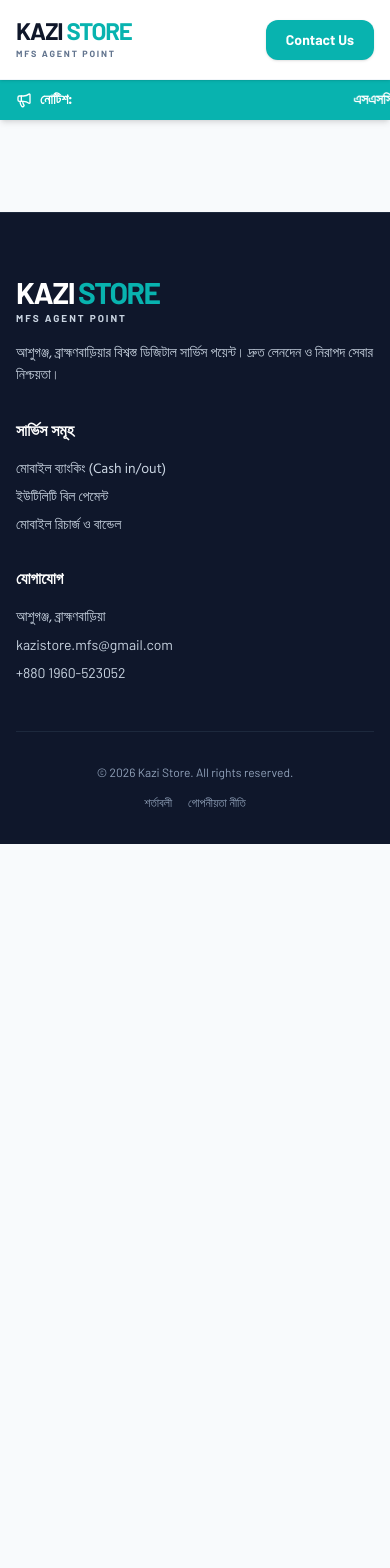
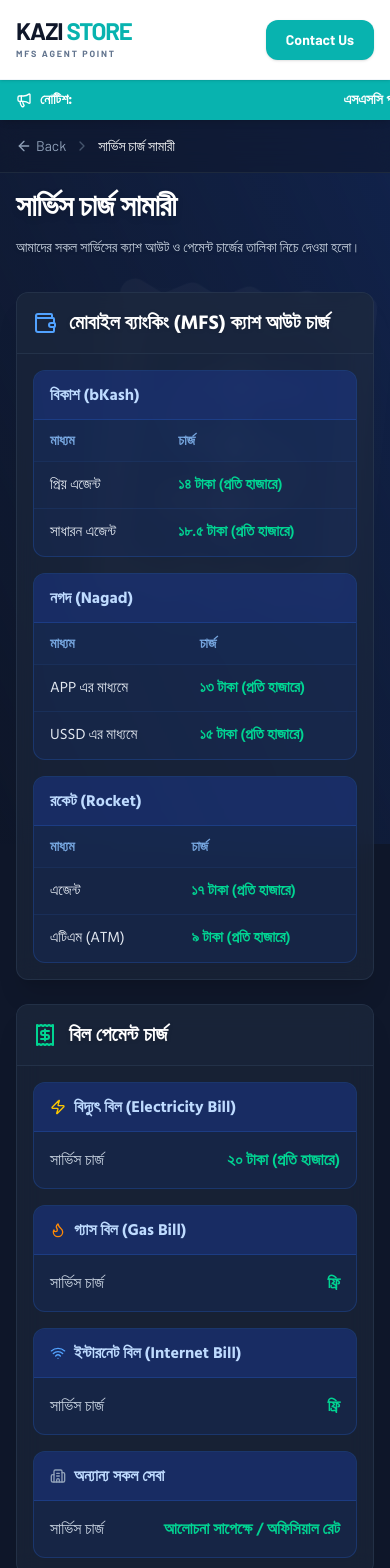
Before and after one commit to kazistoremfs-cmd/kazistore.mfs, a React (Vite) app: page /charges in a window 390 px wide. Shown: the top 1568 px of the page. Before the commit the page ends 844 px from the top, so only its background shows below. Built offline with nearby package versions, Linux system fonts and the light colour scheme.

Commit message:
feat: add charge summary page and navigation
Implement a dedicated ChargeSummary component to display MFS and utility bill charges, and add a quick-access link to the Hero section for better user transparency.

```diff
--- a/src/App.tsx
+++ b/src/App.tsx
@@ -10,6 +10,7 @@
 import ServiceDetail from './components/ServiceDetail';
 import SSCDetails from './components/SSCDetails';
 import CollegeAdmissionDetails from './components/CollegeAdmissionDetails';
+import ChargeSummary from './components/ChargeSummary';
 import { BrowserRouter as Router, Routes, Route } from 'react-router-dom';
 
 function Home() {
@@ -33,6 +34,7 @@
             <Route path="/service/:id" element={<ServiceDetail />} />
             <Route path="/ssc-details" element={<SSCDetails />} />
             <Route path="/college-admission-details" element={<CollegeAdmissionDetails />} />
+            <Route path="/charges" element={<ChargeSummary />} />
           </Routes>
         </main>
 
--- /dev/null
+++ b/src/components/ChargeSummary.tsx
@@ -0,0 +1,165 @@
+import React, { useEffect } from 'react';
+import { Link, useNavigate } from 'react-router-dom';
+import { ArrowLeft, ChevronRight, Wallet, Receipt, Zap, Wifi, Flame, Building2 } from 'lucide-react';
+import { motion } from 'motion/react';
+
+export default function ChargeSummary() {
+  const navigate = useNavigate();
+
+  useEffect(() => {
+    window.scrollTo(0, 0);
+  }, []);
+
+  const charges = [
+    {
+      category: 'মোবাইল ব্যাংকিং (MFS) ক্যাশ আউট চার্জ',
+      icon: <Wallet className="w-6 h-6 text-blue-400" />,
+      items: [
+        {
+          name: 'বিকাশ (bKash)',
+          details: [
+            { method: 'প্রিয় এজেন্ট', charge: '১৪ টাকা (প্রতি হাজারে)' },
+            { method: 'সাধারন এজেন্ট', charge: '১৮.৫ টাকা (প্রতি হাজারে)' }
+          ]
+        },
+        {
+          name: 'নগদ (Nagad)',
+          details: [
+            { method: 'APP এর মাধ্যমে', charge: '১৩ টাকা (প্রতি হাজারে)' },
+            { method: 'USSD এর মাধ্যমে', charge: '১৫ টাকা (প্রতি হাজারে)' }
+          ]
+        },
+        {
+          name: 'রকেট (Rocket)',
+          details: [
+            { method: 'এজেন্ট', charge: '১৭ টাকা (প্রতি হাজারে)' },
+            { method: 'এটিএম (ATM)', charge: '৯ টাকা (প্রতি হাজারে)' }
+          ]
+        }
+      ]
+    },
+    {
+      category: 'বিল পেমেন্ট চার্জ',
+      icon: <Receipt className="w-6 h-6 text-emerald-400" />,
+      items: [
+        {
+          name: 'বিদ্যুৎ বিল (Electricity Bill)',
+          icon: <Zap className="w-4 h-4 text-yellow-400" />,
+          charge: '২০ টাকা (প্রতি হাজারে)'
+        },
+        {
+          name: 'গ্যাস বিল (Gas Bill)',
+          icon: <Flame className="w-4 h-4 text-orange-400" />,
+          charge: 'ফ্রি'
+        },
+        {
+          name: 'ইন্টারনেট বিল (Internet Bill)',
+          icon: <Wifi className="w-4 h-4 text-blue-400" />,
+          charge: 'ফ্রি'
+        },
+        {
+          name: 'অন্যান্য সকল সেবা',
+          icon: <Building2 className="w-4 h-4 text-slate-400" />,
+          charge: 'আলোচনা সাপেক্ষে / অফিসিয়াল রেট'
+        }
+      ]
+    }
+  ];
+
+  return (
+    <div className="relative min-h-[calc(100vh-64px)] bg-[#0F172A] overflow-hidden flex flex-col">
+      {/* 3D Background Element */}
+      <div className="absolute inset-0 z-0 overflow-hidden [perspective:1000px] pointer-events-none fixed">
+        <div className="absolute top-0 right-0 w-full h-full bg-gradient-to-bl from-blue-600/20 to-[#0F172A] opacity-90"></div>
+        <div className="[transform-style:preserve-3d] absolute top-1/4 md:top-1/2 right-[-20%] md:right-[5%] md:-translate-y-1/2 md:translate-x-0 opacity-30">
+          <motion.div
+            animate={{ rotateX: [0, 15, 0], rotateY: [0, -20, 0], rotateZ: [0, 10, 0] }}
+            transition={{ duration: 8, repeat: Infinity, ease: "easeInOut" }}
+            className="text-white/10 drop-shadow-[0_20px_20px_rgba(255,255,255,0.1)]"
+            style={{ willChange: "transform" }}
+          >
+            <div className="w-[120vw] h-[120vw] md:w-[600px] md:h-[600px] flex items-center justify-center max-w-[600px] max-h-[600px]">
+              <Receipt className="w-3/4 h-3/4" />
+            </div>
+          </motion.div>
+        </div>
+      </div>
+
+      <div className="relative z-10 flex-1 flex flex-col w-full max-w-4xl mx-auto md:px-8">
+        {/* Breadcrumb */}
+        <nav className="flex items-center gap-2 text-sm text-slate-400 p-4 md:pt-12 md:px-0 font-en backdrop-blur-md bg-[#0F172A]/50 md:bg-transparent sticky top-0 z-20 border-b border-slate-800 md:border-none">
+          <button onClick={() => navigate(-1)} className="hover:text-blue-400 transition-colors flex items-center gap-1 cursor-pointer">
+            <ArrowLeft className="w-4 h-4" /> Back
+          </button>
+          <ChevronRight className="w-4 h-4 text-slate-600" />
+          <span className="text-white font-medium truncate">সার্ভিস চার্জ সামারী</span>
+        </nav>
+
+        {/* Content Container */}
+        <motion.div
+          initial={{ opacity: 0, y: 20 }}
+          animate={{ opacity: 1, y: 0 }}
+          className="p-4 sm:p-6 md:p-10 lg:p-12 flex flex-col gap-8 md:gap-12 flex-1"
+        >
+          {/* Header */}
+          <div>
+            <h1 className="text-3xl sm:text-4xl lg:text-5xl font-bold font-bn text-white mb-3 md:mb-4 tracking-tight drop-shadow-md">
+              সার্ভিস চার্জ সামারী
+            </h1>
+            <p className="text-sm sm:text-base md:text-lg text-slate-300 font-bn leading-relaxed max-w-2xl whitespace-pre-line drop-shadow">
+              আমাদের সকল সার্ভিসের ক্যাশ আউট ও পেমেন্ট চার্জের তালিকা নিচে দেওয়া হলো।
+            </p>
+          </div>
+
+          <div className="flex flex-col gap-6 md:gap-8">
+            {charges.map((category, idx) => (
+              <div key={idx} className="border border-slate-700/50 rounded-xl md:rounded-2xl bg-slate-800/60 backdrop-blur-md shadow-xl overflow-hidden">
+                <div className="w-full flex items-center gap-3 p-4 md:p-5 border-b border-slate-700/50 bg-slate-800/40">
+                  {category.icon}
+                  <h2 className="text-xl md:text-2xl font-bold font-bn text-white drop-shadow">
+                    {category.category}
+                  </h2>
+                </div>
+                <div className="p-4 md:p-5">
+                  <div className="grid gap-4 md:gap-6">
+                    {category.items.map((item: any, itemIdx: number) => (
+                      <div key={itemIdx} className="bg-blue-900/20 border border-blue-500/20 rounded-xl overflow-hidden">
+                        <div className="px-4 py-3 bg-blue-900/40 border-b border-blue-500/20 flex items-center gap-2">
+                          {item.icon}
+                          <h3 className="font-bold text-blue-200 text-base md:text-lg font-bn">{item.name}</h3>
+                        </div>
+                        {item.details ? (
+                          <table className="w-full text-left font-bn">
+                            <thead className="text-blue-300/80 text-[14px] md:text-[15px] border-b border-blue-500/10 bg-blue-900/10">
+                              <tr>
+                                <th className="px-4 py-2.5 font-semibold">মাধ্যম</th>
+                                <th className="px-4 py-2.5 font-semibold">চার্জ</th>
+                              </tr>
+                            </thead>
+                            <tbody className="text-slate-200 text-[15px] md:text-base divide-y divide-blue-500/10">
+                              {item.details.map((detail: any, dIdx: number) => (
+                                <tr key={dIdx} className="hover:bg-blue-900/30 transition-colors">
+                                  <td className="px-4 py-3">{detail.method}</td>
+                                  <td className="px-4 py-3 font-semibold text-emerald-400">{detail.charge}</td>
+                                </tr>
+                              ))}
+                            </tbody>
+                          </table>
+                        ) : (
+                          <div className="px-4 py-4 flex items-center justify-between hover:bg-blue-900/30 transition-colors font-bn">
+                            <span className="text-slate-300">সার্ভিস চার্জ</span>
+                            <span className="font-semibold text-emerald-400">{item.charge}</span>
+                          </div>
+                        )}
+                      </div>
+                    ))}
+                  </div>
+                </div>
+              </div>
+            ))}
+          </div>
+        </motion.div>
+      </div>
+    </div>
+  );
+}
--- a/src/components/Hero.tsx
+++ b/src/components/Hero.tsx
@@ -1,4 +1,5 @@
-import { ArrowRight, ShieldCheck, Smartphone, Wallet, Banknote, CreditCard, Send } from 'lucide-react';
+import { Link } from 'react-router-dom';
+import { ArrowRight, ShieldCheck, Smartphone, Wallet, Banknote, CreditCard, Send, Receipt } from 'lucide-react';
 import { motion } from 'motion/react';
 
 export default function Hero() {
@@ -86,6 +87,9 @@
                 Contact Us
                 <ArrowRight className="w-4 h-4" />
               </a>
+              <Link to="/charges" className="bg-blue-500/20 hover:bg-blue-500/30 text-blue-300 border border-blue-500/30 px-8 py-3.5 rounded-xl font-bold transition-all flex items-center justify-center font-bn text-lg">
+                সার্ভিস চার্জ
+              </Link>
               <a href="#services" className="bg-white/5 hover:bg-white/10 text-white border border-white/20 backdrop-blur-sm px-8 py-3.5 rounded-xl font-bold transition-all flex items-center gap-2 font-en">
                 Explore Services
               </a>
--- a/src/components/ServiceDetail.tsx
+++ b/src/components/ServiceDetail.tsx
@@ -11,7 +11,6 @@
   const service = servicesData.find(s => s.id === id);
   const [openFaq, setOpenFaq] = useState<number | null>(null);
   const [openCorner, setOpenCorner] = useState<number | null>(null);
-  const [openChargeDetails, setOpenChargeDetails] = useState<boolean>(false);
 
   useEffect(() => {
     window.scrollTo(0, 0);
@@ -154,25 +153,14 @@
             </div>
           ) : (
             <div className="border border-slate-700/50 rounded-xl md:rounded-2xl bg-slate-800/60 backdrop-blur-md shadow-xl overflow-hidden">
-              <button
-                onClick={() => setOpenChargeDetails(!openChargeDetails)}
-                className="w-full flex items-center justify-between p-4 md:p-5 hover:bg-slate-700/30 transition-colors"
-              >
+              <div className="w-full p-4 md:p-5 border-b border-slate-700/50">
                 <h2 className="text-lg md:text-2xl font-bold font-bn text-white drop-shadow">সার্ভিস ডিটেইলস ও চার্জ</h2>
-                <ChevronDown className={`w-5 h-5 md:w-6 md:h-6 text-slate-400 transition-transform duration-300 ${openChargeDetails ? 'rotate-180' : ''}`} />
-              </button>
+              </div>
 
-              <AnimatePresence>
-                {openChargeDetails && (
-                  <motion.div
-                    initial={{ height: 0, opacity: 0 }}
-                    animate={{ height: 'auto', opacity: 1 }}
-                    exit={{ height: 0, opacity: 0 }}
-                    transition={{ duration: 0.3 }}
-                  >
-                    <div className="p-4 md:p-5 pt-0 border-t border-slate-700/50">
-                      <div className="bg-blue-900/20 border border-blue-500/20 rounded-xl mt-4 overflow-hidden">
-                        {service.id === 'mfs-nagad' ? (
+              <div>
+                <div className="p-4 md:p-5 pt-0">
+                  <div className="bg-blue-900/20 border border-blue-500/20 rounded-xl mt-4 overflow-hidden">
+                    {service.id === 'mfs-nagad' ? (
                           <table className="w-full text-left font-bn">
                             <thead className="bg-blue-900/40 text-blue-300 text-[15px] md:text-base">
                               <tr>
@@ -251,9 +239,7 @@
                         )}
                       </div>
                     </div>
-                  </motion.div>
-                )}
-              </AnimatePresence>
+                  </div>
             </div>
           )}
 
```
